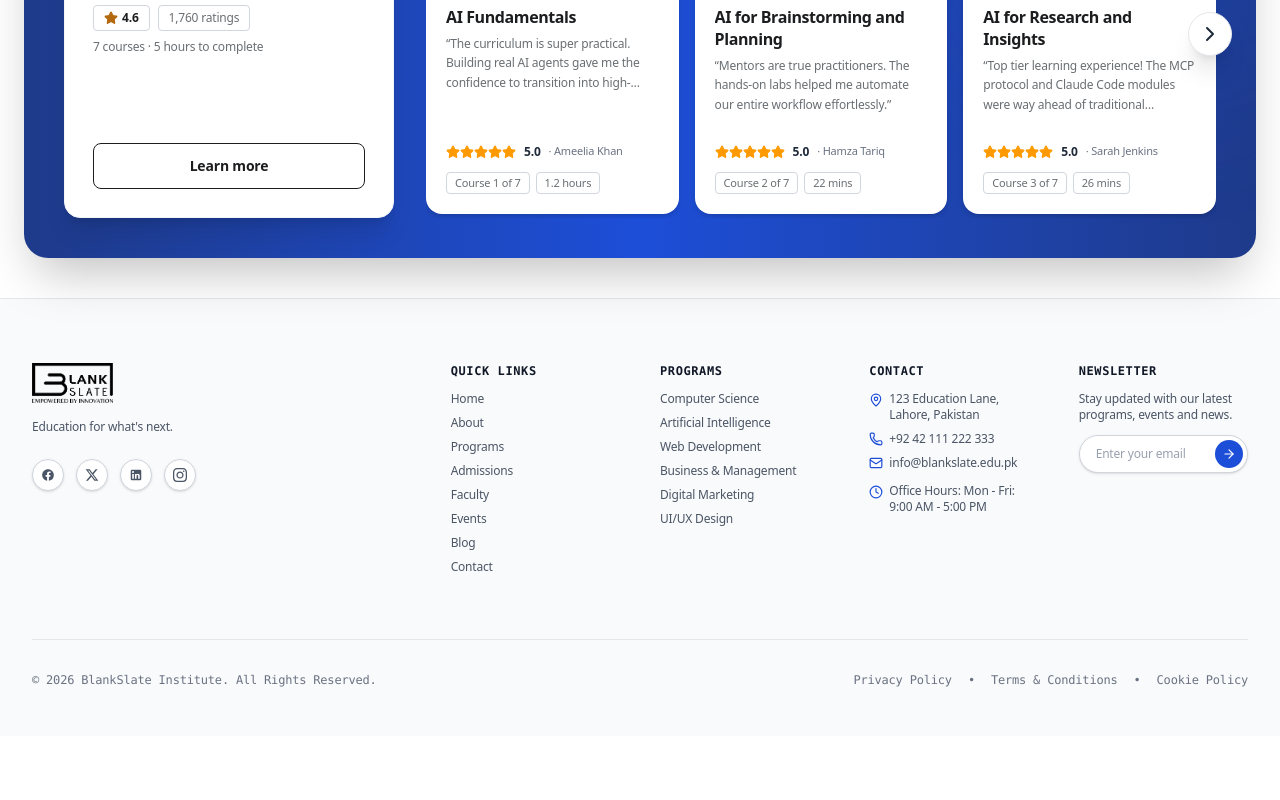
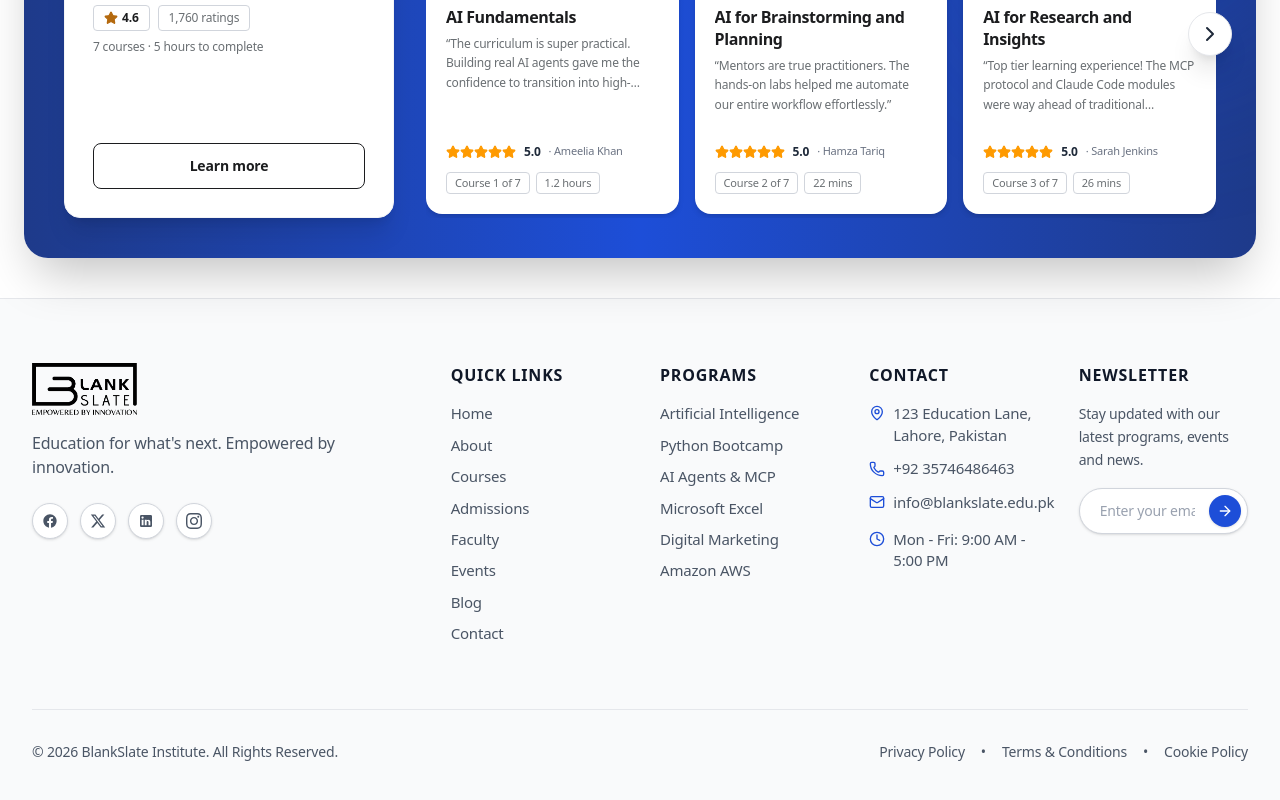
Before and after one commit to techbyrayyan/blank-slate-ins, a Next.js app: page / in a window 1280 px wide. Shown: the part 4753-5553 px from the top of the page. Before the commit the page ends 5489 px from the top, so only its background shows below. Built offline with nearby package versions, Linux system fonts and the light colour scheme.

Commit message:
Increase footer typography and font sizes across columns, links and copyright

```diff
--- a/src/components/EditorialFooter.js
+++ b/src/components/EditorialFooter.js
@@ -12,9 +12,9 @@ export default function EditorialFooter() {
         <div className="grid grid-cols-1 md:grid-cols-2 lg:grid-cols-12 gap-10 pb-16 border-b border-gray-200">
           {/* Brand Col (4 cols) */}
           <div className="lg:col-span-4 space-y-4">
-            <Logo variant="dark" size="md" />
-            <p className="text-xs text-gray-600 font-medium">
-              Education for what&apos;s next.
+            <Logo variant="dark" size="lg" />
+            <p className="text-sm sm:text-base text-gray-600 font-medium">
+              Education for what&apos;s next. Empowered by innovation.
             </p>
 
             <div className="flex items-center space-x-3 pt-2">
@@ -22,50 +22,50 @@ export default function EditorialFooter() {
                 href="https://facebook.com"
                 target="_blank"
                 rel="noopener noreferrer"
-                className="w-8 h-8 rounded-full bg-white border border-gray-300 hover:border-[#1D4ED8] hover:bg-[#1D4ED8] flex items-center justify-center text-gray-600 hover:text-white transition-all shadow-sm"
+                className="w-9 h-9 rounded-full bg-white border border-gray-300 hover:border-[#1D4ED8] hover:bg-[#1D4ED8] flex items-center justify-center text-gray-600 hover:text-white transition-all shadow-sm"
                 aria-label="Facebook"
               >
-                <FacebookIcon className="w-3.5 h-3.5" />
+                <FacebookIcon className="w-4 h-4" />
               </a>
               <a
                 href="https://twitter.com"
                 target="_blank"
                 rel="noopener noreferrer"
-                className="w-8 h-8 rounded-full bg-white border border-gray-300 hover:border-[#1D4ED8] hover:bg-[#1D4ED8] flex items-center justify-center text-gray-600 hover:text-white transition-all shadow-sm"
+                className="w-9 h-9 rounded-full bg-white border border-gray-300 hover:border-[#1D4ED8] hover:bg-[#1D4ED8] flex items-center justify-center text-gray-600 hover:text-white transition-all shadow-sm"
                 aria-label="Twitter"
               >
-                <TwitterIcon className="w-3.5 h-3.5" />
+                <TwitterIcon className="w-4 h-4" />
               </a>
               <a
                 href="https://linkedin.com"
                 target="_blank"
                 rel="noopener noreferrer"
-                className="w-8 h-8 rounded-full bg-white border border-gray-300 hover:border-[#1D4ED8] hover:bg-[#1D4ED8] flex items-center justify-center text-gray-600 hover:text-white transition-all shadow-sm"
+                className="w-9 h-9 rounded-full bg-white border border-gray-300 hover:border-[#1D4ED8] hover:bg-[#1D4ED8] flex items-center justify-center text-gray-600 hover:text-white transition-all shadow-sm"
                 aria-label="LinkedIn"
               >
-                <LinkedinIcon className="w-3.5 h-3.5" />
+                <LinkedinIcon className="w-4 h-4" />
               </a>
               <a
                 href="https://instagram.com"
                 target="_blank"
                 rel="noopener noreferrer"
-                className="w-8 h-8 rounded-full bg-white border border-gray-300 hover:border-[#1D4ED8] hover:bg-[#1D4ED8] flex items-center justify-center text-gray-600 hover:text-white transition-all shadow-sm"
+                className="w-9 h-9 rounded-full bg-white border border-gray-300 hover:border-[#1D4ED8] hover:bg-[#1D4ED8] flex items-center justify-center text-gray-600 hover:text-white transition-all shadow-sm"
                 aria-label="Instagram"
               >
-                <InstagramIcon className="w-3.5 h-3.5" />
+                <InstagramIcon className="w-4 h-4" />
               </a>
             </div>
           </div>
 
           {/* Quick Links (2 cols) */}
-          <div className="lg:col-span-2 space-y-3">
-            <h3 className="text-xs font-mono font-bold uppercase tracking-wider text-gray-900">
+          <div className="lg:col-span-2 space-y-4">
+            <h3 className="text-sm sm:text-base font-bold uppercase tracking-wider text-gray-900">
               Quick Links
             </h3>
-            <ul className="space-y-2 text-xs text-gray-600">
+            <ul className="space-y-2.5 text-sm sm:text-[15px] font-medium text-gray-600">
               <li><Link href="/" className="hover:text-[#1D4ED8] transition-colors">Home</Link></li>
               <li><Link href="/about" className="hover:text-[#1D4ED8] transition-colors">About</Link></li>
-              <li><Link href="/programs" className="hover:text-[#1D4ED8] transition-colors">Programs</Link></li>
+              <li><Link href="/courses" className="hover:text-[#1D4ED8] transition-colors">Courses</Link></li>
               <li><Link href="/admissions" className="hover:text-[#1D4ED8] transition-colors">Admissions</Link></li>
               <li><Link href="/faculty" className="hover:text-[#1D4ED8] transition-colors">Faculty</Link></li>
               <li><Link href="/events" className="hover:text-[#1D4ED8] transition-colors">Events</Link></li>
@@ -75,78 +75,78 @@ export default function EditorialFooter() {
           </div>
 
           {/* Programs (2 cols) */}
-          <div className="lg:col-span-2 space-y-3">
-            <h3 className="text-xs font-mono font-bold uppercase tracking-wider text-gray-900">
+          <div className="lg:col-span-2 space-y-4">
+            <h3 className="text-sm sm:text-base font-bold uppercase tracking-wider text-gray-900">
               Programs
             </h3>
-            <ul className="space-y-2 text-xs text-gray-600">
-              <li><Link href="/programs/computer-science" className="hover:text-[#1D4ED8] transition-colors">Computer Science</Link></li>
-              <li><Link href="/programs/artificial-intelligence" className="hover:text-[#1D4ED8] transition-colors">Artificial Intelligence</Link></li>
-              <li><Link href="/programs/full-stack-development" className="hover:text-[#1D4ED8] transition-colors">Web Development</Link></li>
-              <li><Link href="/programs/business-management" className="hover:text-[#1D4ED8] transition-colors">Business & Management</Link></li>
-              <li><Link href="/programs/digital-marketing" className="hover:text-[#1D4ED8] transition-colors">Digital Marketing</Link></li>
-              <li><Link href="/programs/uiux-design" className="hover:text-[#1D4ED8] transition-colors">UI/UX Design</Link></li>
+            <ul className="space-y-2.5 text-sm sm:text-[15px] font-medium text-gray-600">
+              <li><Link href="/topic/ai" className="hover:text-[#1D4ED8] transition-colors">Artificial Intelligence</Link></li>
+              <li><Link href="/topic/python" className="hover:text-[#1D4ED8] transition-colors">Python Bootcamp</Link></li>
+              <li><Link href="/topic/ai-agents" className="hover:text-[#1D4ED8] transition-colors">AI Agents & MCP</Link></li>
+              <li><Link href="/topic/excel" className="hover:text-[#1D4ED8] transition-colors">Microsoft Excel</Link></li>
+              <li><Link href="/topic/digital-marketing" className="hover:text-[#1D4ED8] transition-colors">Digital Marketing</Link></li>
+              <li><Link href="/topic/amazon-aws" className="hover:text-[#1D4ED8] transition-colors">Amazon AWS</Link></li>
             </ul>
           </div>
 
           {/* Contact (2 cols) */}
-          <div className="lg:col-span-2 space-y-3">
-            <h3 className="text-xs font-mono font-bold uppercase tracking-wider text-gray-900">
+          <div className="lg:col-span-2 space-y-4">
+            <h3 className="text-sm sm:text-base font-bold uppercase tracking-wider text-gray-900">
               Contact
             </h3>
-            <div className="space-y-2 text-xs text-gray-600">
-              <p className="flex items-start gap-1.5">
-                <MapPin className="w-3.5 h-3.5 text-[#1D4ED8] flex-shrink-0 mt-0.5" />
+            <div className="space-y-3 text-sm sm:text-[15px] text-gray-600 font-medium">
+              <p className="flex items-start gap-2">
+                <MapPin className="w-4 h-4 text-[#1D4ED8] flex-shrink-0 mt-0.5" />
                 <span>123 Education Lane, Lahore, Pakistan</span>
               </p>
-              <p className="flex items-center gap-1.5">
-                <Phone className="w-3.5 h-3.5 text-[#1D4ED8] flex-shrink-0" />
-                <span>+92 42 111 222 333</span>
+              <p className="flex items-center gap-2">
+                <Phone className="w-4 h-4 text-[#1D4ED8] flex-shrink-0" />
+                <span>+92 35746486463</span>
               </p>
-              <p className="flex items-center gap-1.5">
-                <Mail className="w-3.5 h-3.5 text-[#1D4ED8] flex-shrink-0" />
+              <p className="flex items-center gap-2">
+                <Mail className="w-4 h-4 text-[#1D4ED8] flex-shrink-0" />
                 <span>info@blankslate.edu.pk</span>
               </p>
-              <p className="flex items-start gap-1.5 pt-1">
-                <Clock className="w-3.5 h-3.5 text-[#1D4ED8] flex-shrink-0 mt-0.5" />
-                <span>Office Hours: Mon - Fri: 9:00 AM - 5:00 PM</span>
+              <p className="flex items-start gap-2 pt-1">
+                <Clock className="w-4 h-4 text-[#1D4ED8] flex-shrink-0 mt-0.5" />
+                <span>Mon - Fri: 9:00 AM - 5:00 PM</span>
               </p>
             </div>
           </div>
 
           {/* Newsletter (2 cols) */}
-          <div className="lg:col-span-2 space-y-3">
-            <h3 className="text-xs font-mono font-bold uppercase tracking-wider text-gray-900">
+          <div className="lg:col-span-2 space-y-4">
+            <h3 className="text-sm sm:text-base font-bold uppercase tracking-wider text-gray-900">
               Newsletter
             </h3>
-            <p className="text-xs text-gray-600">
+            <p className="text-sm text-gray-600 leading-relaxed font-normal">
               Stay updated with our latest programs, events and news.
             </p>
-            <div className="flex items-center bg-white border border-gray-300 rounded-full p-1 focus-within:border-[#1D4ED8] shadow-sm">
+            <div className="flex items-center bg-white border border-gray-300 rounded-full p-1.5 focus-within:border-[#1D4ED8] shadow-sm">
               <input
                 type="email"
                 placeholder="Enter your email"
-                className="w-full bg-transparent px-3 text-xs text-gray-900 placeholder-gray-400 focus:outline-none"
+                className="w-full bg-transparent px-3.5 py-1 text-sm text-gray-900 placeholder-gray-400 focus:outline-none"
               />
               <button
-                className="w-7 h-7 rounded-full bg-[#1D4ED8] text-white flex items-center justify-center hover:bg-[#B91C1C] transition-colors flex-shrink-0"
+                className="w-8 h-8 rounded-full bg-[#1D4ED8] text-white flex items-center justify-center hover:bg-[#1e40af] transition-colors flex-shrink-0 shadow-sm"
                 aria-label="Submit newsletter"
               >
-                <ArrowRight className="w-3.5 h-3.5" />
+                <ArrowRight className="w-4 h-4" />
               </button>
             </div>
           </div>
         </div>
 
         {/* Bottom Bar */}
-        <div className="pt-8 flex flex-col sm:flex-row items-center justify-between gap-4 text-xs font-mono text-gray-500">
+        <div className="pt-8 flex flex-col sm:flex-row items-center justify-between gap-4 text-sm font-medium text-gray-600">
           <p>© 2026 BlankSlate Institute. All Rights Reserved.</p>
           <div className="flex items-center space-x-4">
-            <Link href="/privacy" className="hover:text-gray-900">Privacy Policy</Link>
+            <Link href="/privacy" className="hover:text-[#1D4ED8] transition-colors">Privacy Policy</Link>
             <span>•</span>
-            <Link href="/terms" className="hover:text-gray-900">Terms & Conditions</Link>
+            <Link href="/terms" className="hover:text-[#1D4ED8] transition-colors">Terms & Conditions</Link>
             <span>•</span>
-            <Link href="/cookies" className="hover:text-gray-900">Cookie Policy</Link>
+            <Link href="/cookies" className="hover:text-[#1D4ED8] transition-colors">Cookie Policy</Link>
           </div>
         </div>
       </div>
```
